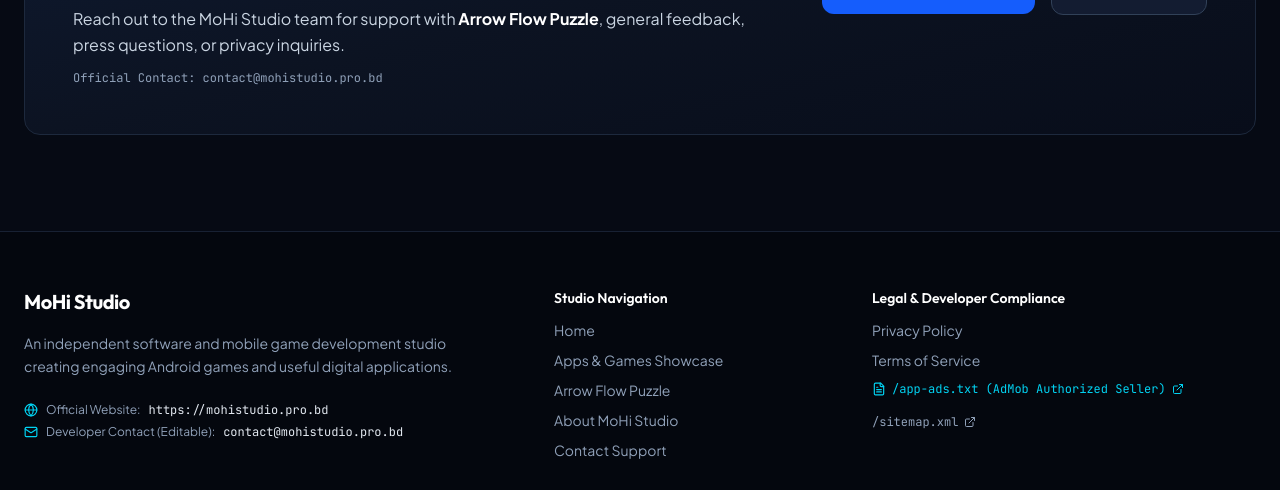
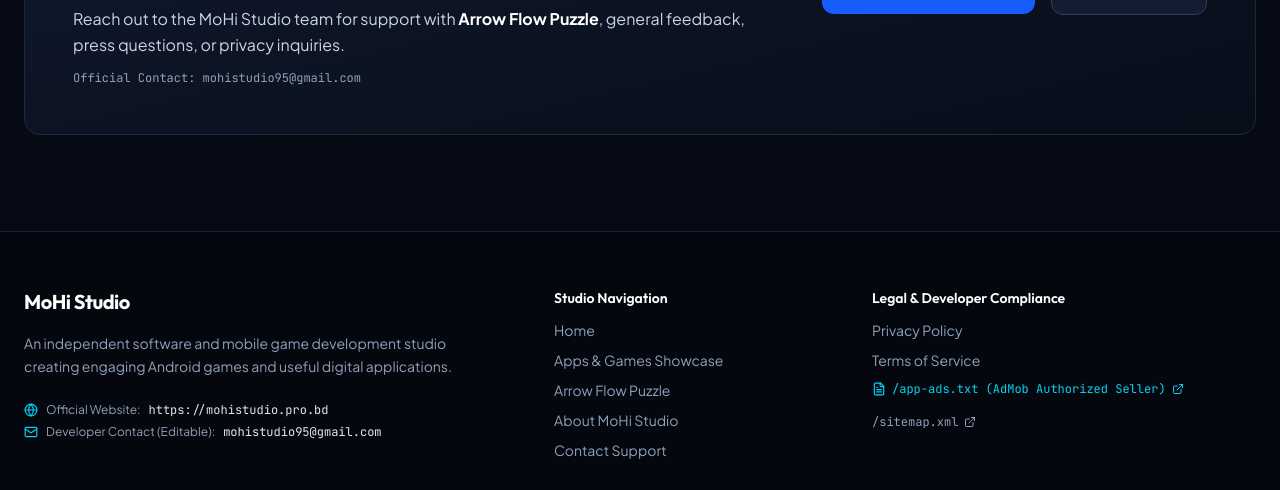
Before and after one commit to justmohi/MoHi-Studio-Official-Developer-Website, a React (Vite) app: page / in a window 1280 px wide. Shown: the part 3523-4013 px from the top of the page. Built offline with nearby package versions, Linux system fonts and the light colour scheme.

Commit message:
fix: use confirmed studio contact email

```diff
--- a/src/data/studioConfig.ts
+++ b/src/data/studioConfig.ts
@@ -24,9 +24,9 @@ const getEnv = (key: string, fallback: string): string => {
 export const STUDIO_CONFIG: StudioConfig = {
   developerName: 'MoHi Studio',
   officialDomain: getEnv('VITE_STUDIO_DOMAIN', 'https://mohistudio.pro.bd'),
-  // Editable placeholder for studio support & legal contact email
-  contactEmail: getEnv('VITE_STUDIO_CONTACT_EMAIL', 'contact@mohistudio.pro.bd'),
-  // Optional external form endpoint (leave empty unless a real backend/form webhook is configured)
+  // Confirmed contact inbox selected for the Formspree project.
+  contactEmail: getEnv('VITE_STUDIO_CONTACT_EMAIL', 'mohistudio95@gmail.com'),
+  // Optional external form endpoint. Keep empty until a real endpoint is configured.
   contactEndpoint: getEnv('VITE_CONTACT_ENDPOINT', ''),
   privacyLastUpdated: 'November 18, 2026',
   termsLastUpdated: 'November 18, 2026',
```
